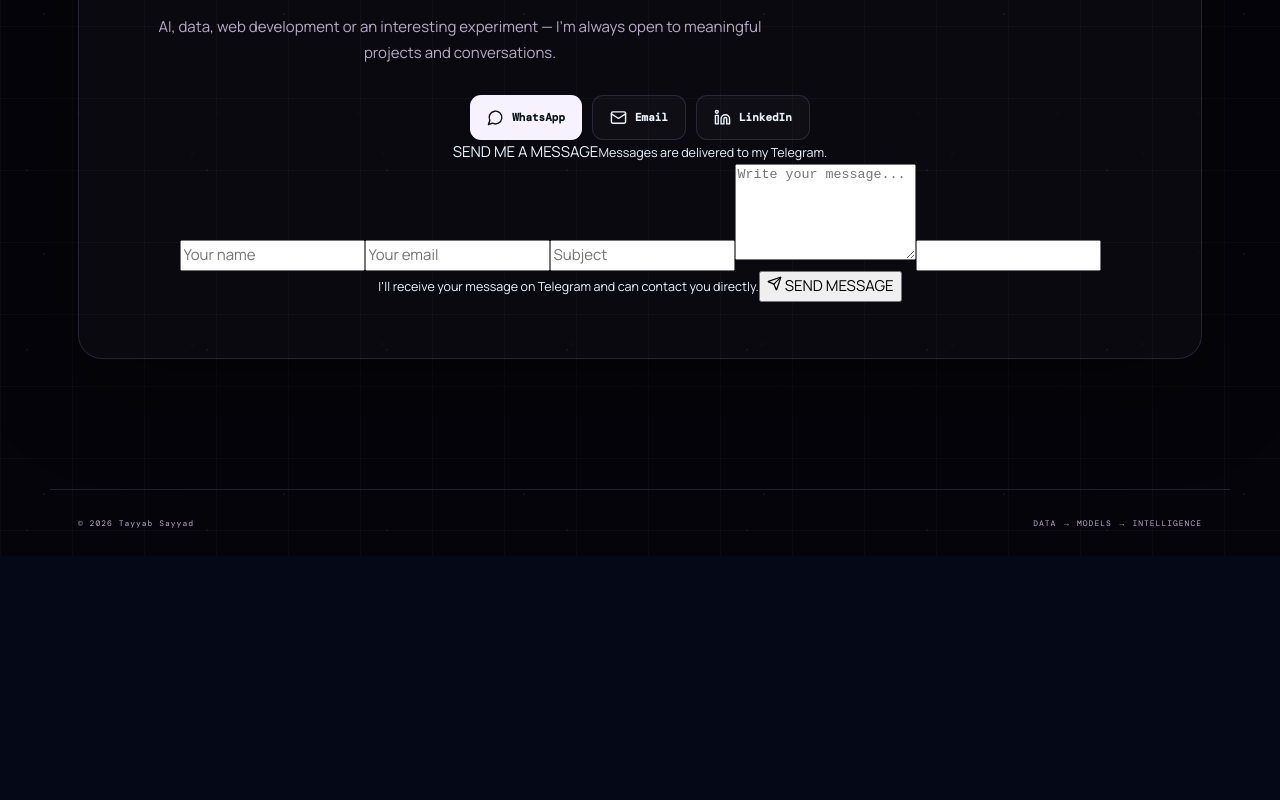
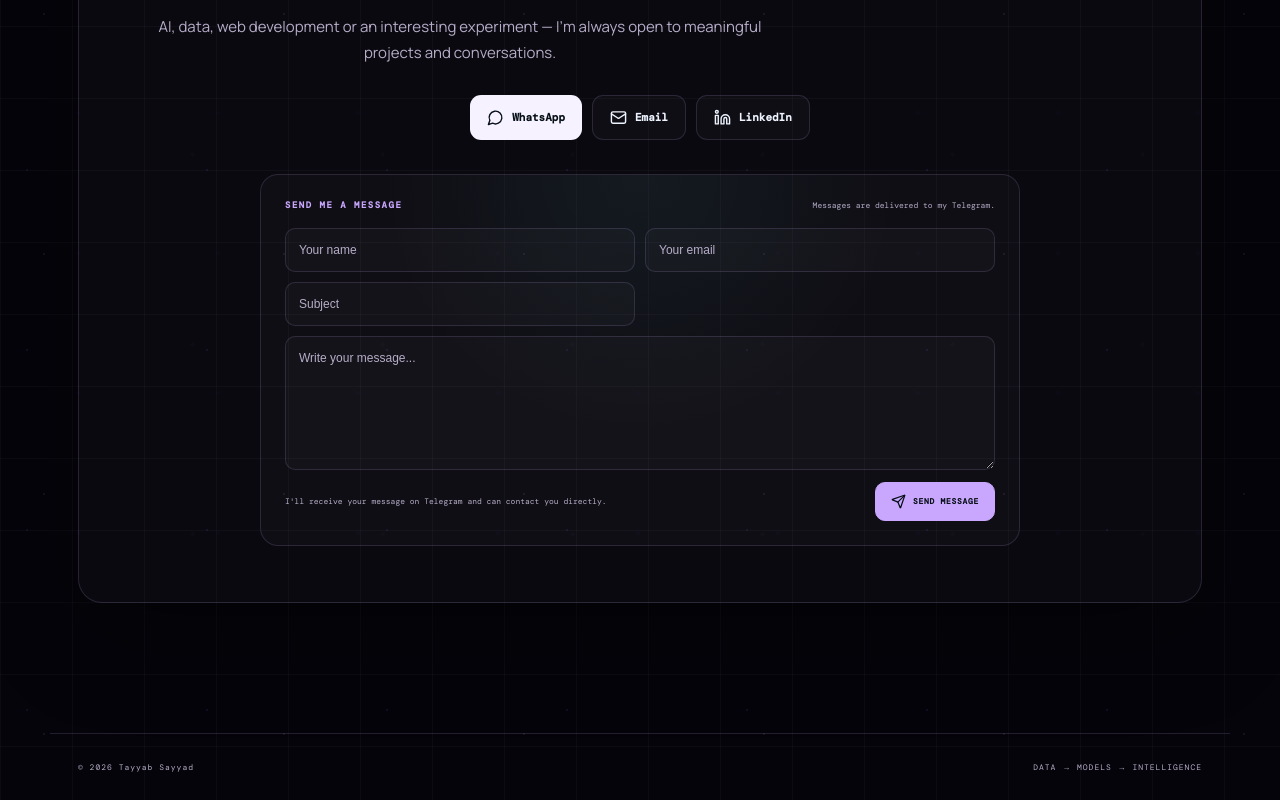
Before and after one commit to tshamshuddinsayyad/portfolio, a React (Vite) app: page / in a window 1280 px wide. Shown: the part 10218-11018 px from the top of the page. Before the commit the page ends 10774 px from the top, so only its background shows below. Built offline with nearby package versions, Linux system fonts and the light colour scheme.

Commit message:
Style Telegram contact form in first theme

```diff
--- a/src/styles.css
+++ b/src/styles.css
@@ -1896,3 +1896,22 @@ main > .hero + .section.intro [class*="vertical-line"]{
 .contact .contact-actions{
   justify-content:center !important;
 }
+
+
+/* SECTION 09 — direct Telegram contact form */
+.contact-message-wrap{width:min(760px,100%);margin:34px auto 0;padding:24px;border:1px solid var(--line);border-radius:18px;background:rgba(255,255,255,.022);text-align:left;position:relative;overflow:hidden}
+.contact-message-wrap:before{content:"";position:absolute;inset:0;pointer-events:none;background:radial-gradient(420px circle at var(--glow-x,50%) var(--glow-y,0%),rgba(97,231,255,.055),transparent 62%)}
+.contact-form-head{display:flex;align-items:center;justify-content:space-between;gap:15px;margin-bottom:17px}
+.contact-form-head span{color:var(--accent);font:700 9px "DM Mono";letter-spacing:1.5px}.contact-form-head small{color:var(--muted);font:8px "DM Mono"}
+.contact-form{display:grid;grid-template-columns:1fr 1fr;gap:10px;position:relative}
+.contact-form input,.contact-form textarea{width:100%;box-sizing:border-box;border:1px solid var(--line);border-radius:10px;background:rgba(255,255,255,.025);color:var(--text);outline:0;padding:12px 13px;font:12px/1.5 "DM Sans",sans-serif;transition:.2s}
+.contact-form textarea{grid-column:1/-1;resize:vertical;min-height:130px}.contact-form input:focus,.contact-form textarea:focus{border-color:var(--accent);box-shadow:0 0 0 3px var(--glow)}
+.contact-form input::placeholder,.contact-form textarea::placeholder{color:var(--muted)}
+.contact-form-bottom{grid-column:1/-1;display:flex;align-items:center;justify-content:space-between;gap:15px;margin-top:2px}
+.contact-form-bottom small{color:var(--muted);font:8px/1.5 "DM Mono"}
+.contact-form-bottom button{display:inline-flex;align-items:center;justify-content:center;gap:7px;flex:0 0 auto;border:1px solid var(--accent);border-radius:10px;padding:11px 15px;background:var(--accent);color:#071017;font:800 8px "DM Mono";letter-spacing:.7px;cursor:pointer;transition:.2s}
+.contact-form-bottom button:hover{transform:translateY(-1px);box-shadow:0 0 20px var(--glow)}.contact-form-bottom button:disabled{opacity:.6;cursor:wait;transform:none}
+.contact-form-status{grid-column:1/-1;padding:10px 12px;border-radius:9px;font:8px/1.5 "DM Mono";border:1px solid var(--line)}.contact-form-status.success{color:var(--accent);border-color:rgba(97,231,255,.25);background:rgba(97,231,255,.04)}.contact-form-status.error{color:#ff9b9b;border-color:rgba(255,120,120,.24);background:rgba(255,120,120,.04)}
+.contact-honeypot{position:absolute!important;left:-10000px!important;width:1px!important;height:1px!important;opacity:0!important}
+[data-theme="light"] .contact-message-wrap{background:rgba(255,255,255,.46)}[data-theme="light"] .contact-form input,[data-theme="light"] .contact-form textarea{background:rgba(255,255,255,.72);border-color:rgba(82,61,116,.14)}[data-theme="light"] .contact-form input:focus,[data-theme="light"] .contact-form textarea:focus{border-color:#7654d6;box-shadow:0 0 0 3px rgba(118,84,214,.10)}[data-theme="light"] .contact-form-bottom button{background:#7654d6;border-color:#7654d6;color:#fff}
+@media(max-width:700px){.contact-message-wrap{padding:18px;margin-top:26px}.contact-form{grid-template-columns:1fr}.contact-form textarea,.contact-form-bottom,.contact-form-status{grid-column:1}.contact-form-head{align-items:flex-start;flex-direction:column;gap:6px}.contact-form-bottom{align-items:stretch;flex-direction:column}.contact-form-bottom button{width:100%}}
```
